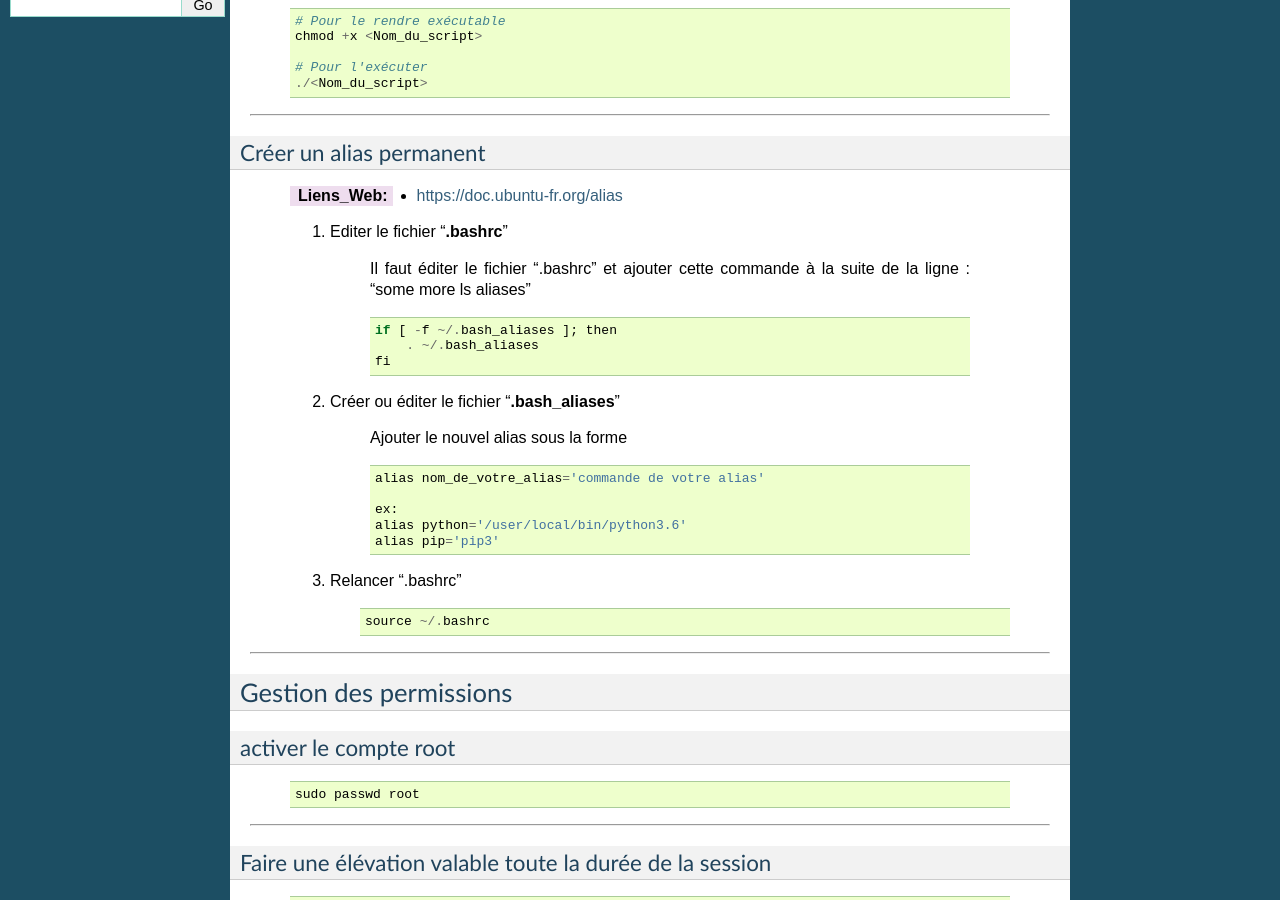
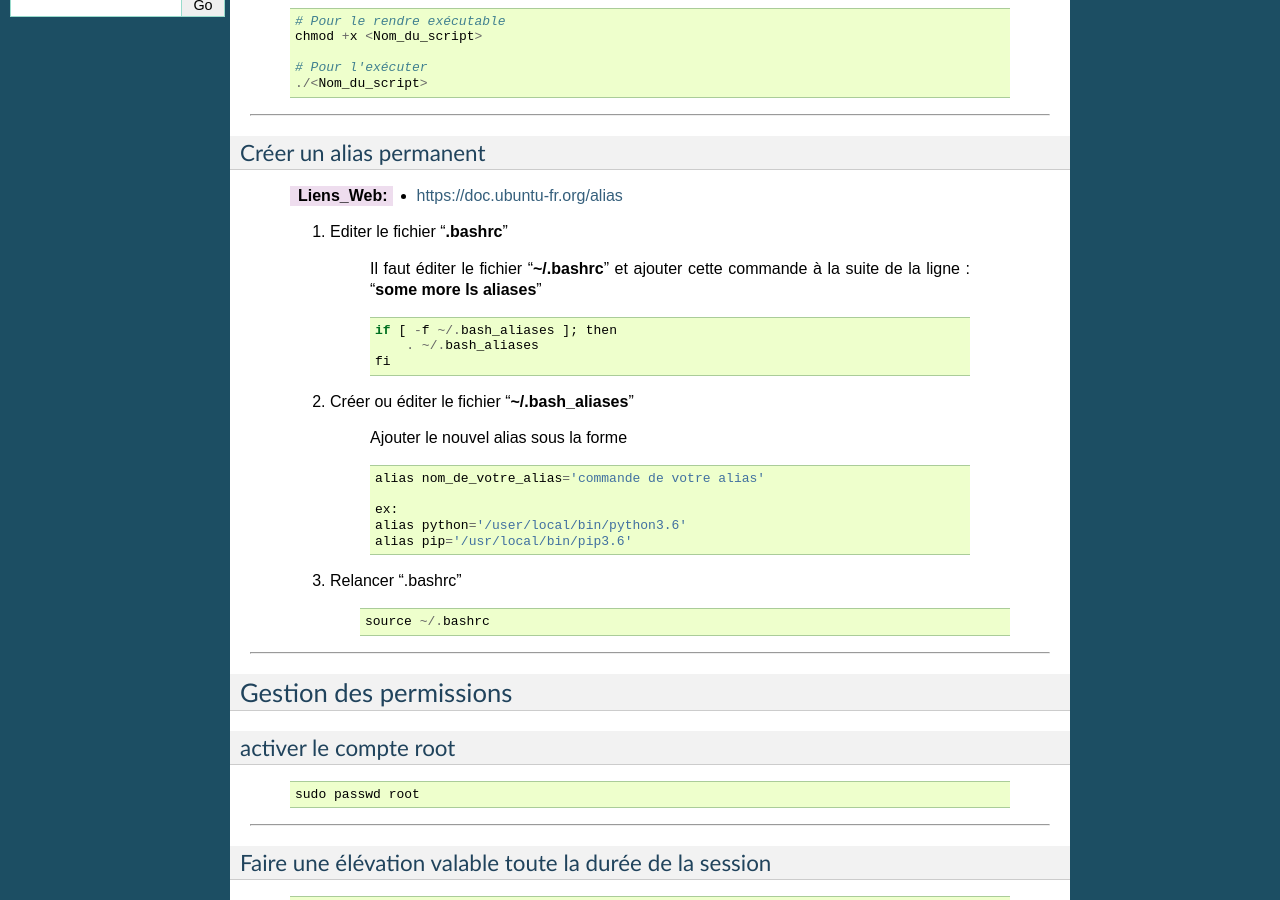
Before and after one commit to poltergeist42/JDM, a Sphinx documentation site: the page built from _1_userDoc/source/Linux.rst, in a window 1280 px wide and 900 px high, scrolled down 2148 px. Built offline with Sphinx 7.4.7, drawn with Linux system fonts in a browser that asks for light colours; some of the changed text lies outside the part shown.

Commit message:
UP: Linux et Python

```diff
--- a/_1_userDoc/source/Linux.rst
+++ b/_1_userDoc/source/Linux.rst
@@ -173,14 +173,14 @@ Créer un alias permanent
 
     #. Editer le fichier '**.bashrc**'
 
-        Il faut éditer le fichier '.bashrc' et ajouter cette commande
-        à la suite de la ligne : 'some more ls aliases' ::
+        Il faut éditer le fichier '**~/.bashrc**' et ajouter cette commande
+        à la suite de la ligne : '**some more ls aliases**' ::
 
             if [ -f ~/.bash_aliases ]; then
                 . ~/.bash_aliases
             fi
 
-    #. Créer ou éditer le fichier '**.bash_aliases**'
+    #. Créer ou éditer le fichier '**~/.bash_aliases**'
 
         Ajouter le nouvel alias sous la forme ::
 
@@ -188,7 +188,7 @@ Créer un alias permanent
 
             ex:
             alias python='/user/local/bin/python3.6'
-            alias pip='pip3'
+            alias pip='/usr/local/bin/pip3.6'
 
     #. Relancer '.bashrc'
         ::
```
Also changed, not shown: other parts of _1_userDoc/source/Linux.rst (+4 -4 lines), _1_userDoc/source/Python.rst (+13 -7 lines).
